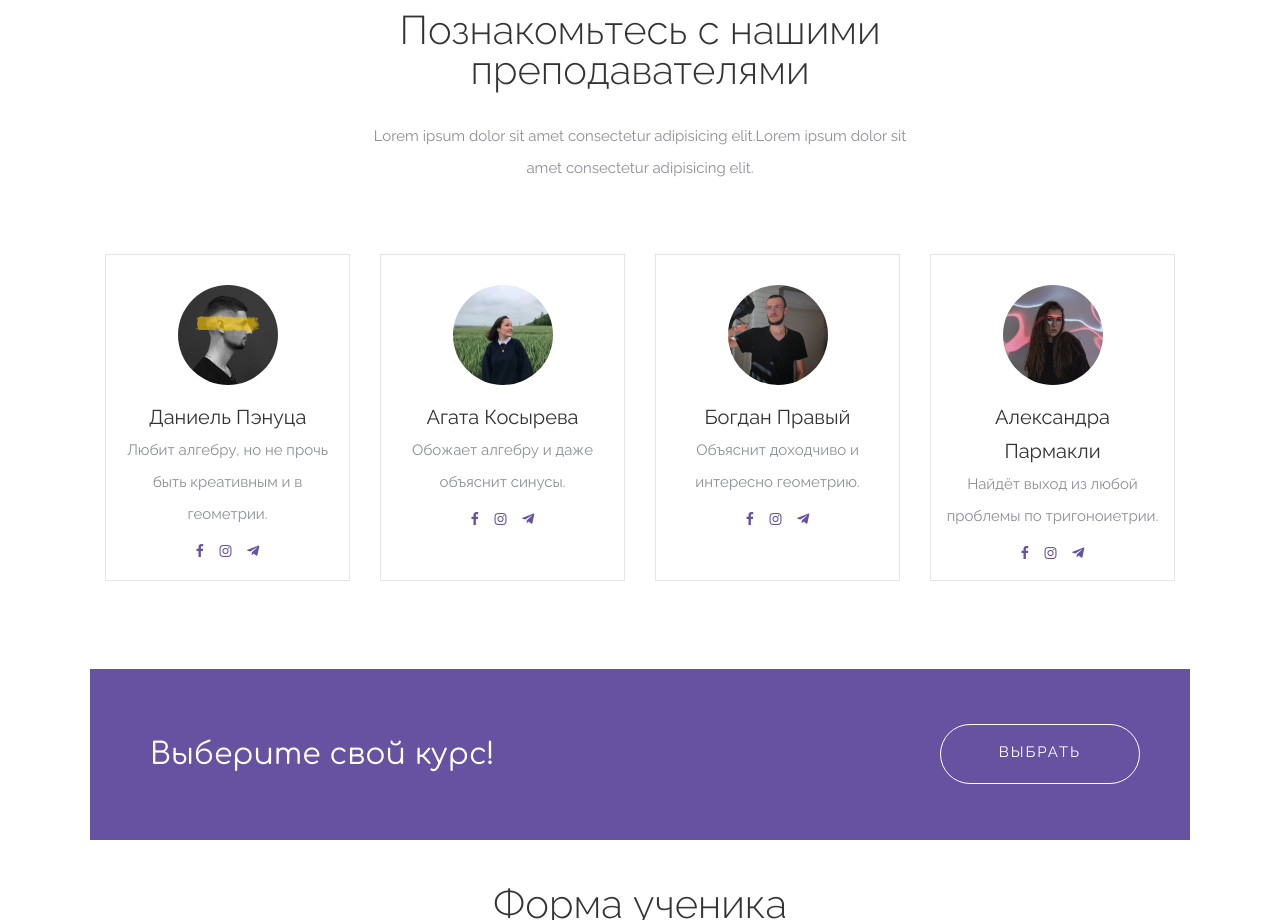
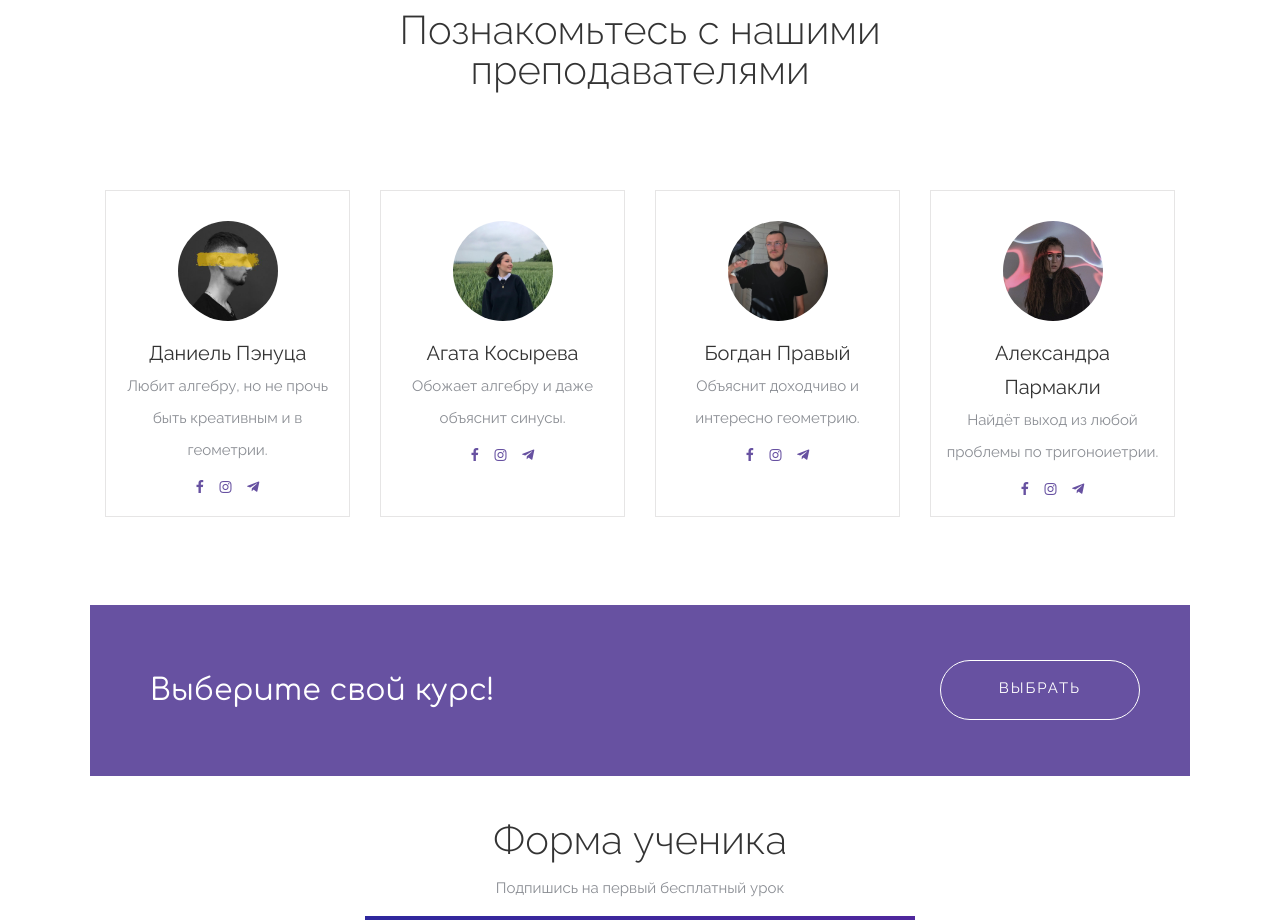
Before and after one commit to DanielPanutsa/Matheo, a plain HTML site: page index.html in a window 1280 px wide. Shown: the part 4580-5500 px from the top of the page. Drawn offline with nearby package versions, Linux system fonts and the light colour scheme; a web font is replaced by a local one.

Commit message:
Upgrade2

```diff
--- a/index.html
+++ b/index.html
@@ -427,7 +427,7 @@
 				<div class="teachers">
 					<div class="teachers__text text-center">
 						<div class="teachers__title">Познакомьтесь с нашими преподавателями</div>
-						<div class="teachers__about">Lorem ipsum dolor sit amet consectetur adipisicing elit.Lorem ipsum dolor sit amet consectetur adipisicing elit.</div>
+						<!--<div class="teachers__about">Lorem ipsum dolor sit amet consectetur adipisicing elit.Lorem ipsum dolor sit amet consectetur adipisicing elit.</div>-->
 					</div>
 					<div class="teachers__blocks">
 						<div class="teachers__block text-center" id="teacher_1">
```
Also changed, not shown: ro_index.html (+1 -1 lines).
